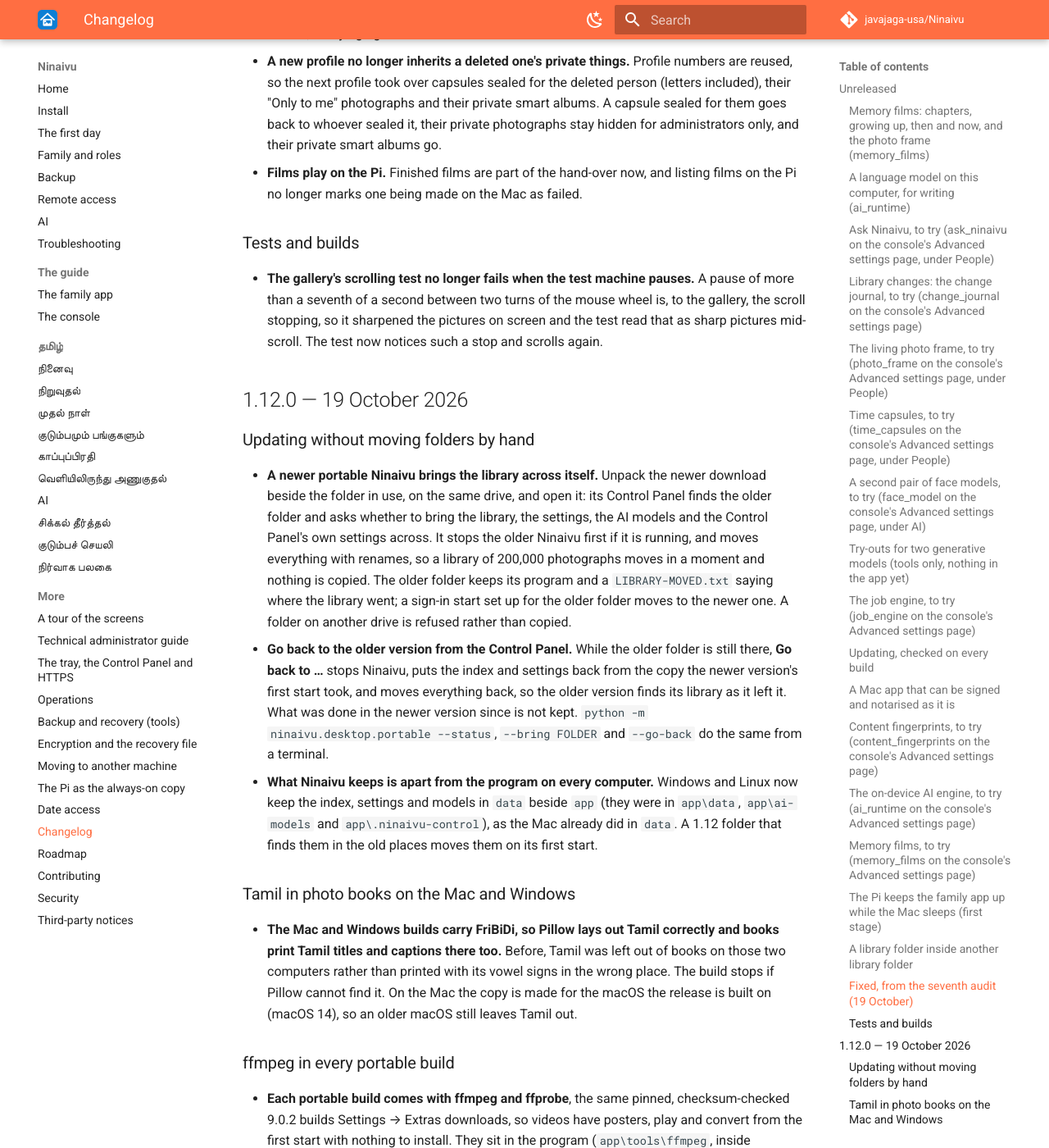
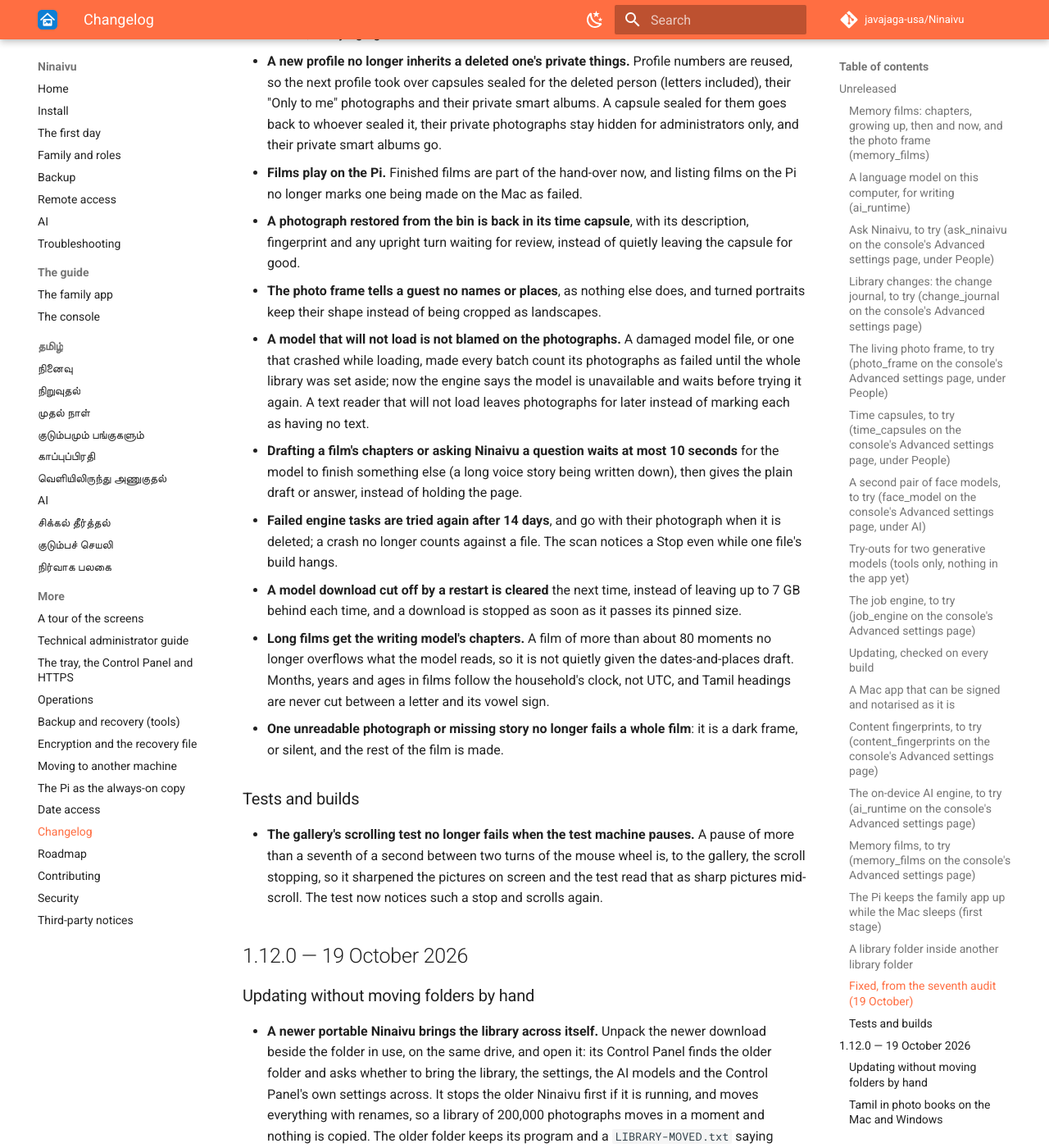
Before and after one commit to javajaga-usa/Ninaivu, an MkDocs documentation site: the page built from docs/CHANGELOG.md, in a window 1280 px wide and 1400 px high, scrolled down 11847 px. Shown: the whole window at 82% size. Built offline with MkDocs 1.6.1 and Material for MkDocs 9.7.7, drawn with Linux system fonts in a browser that asks for light colours; comment, search, counter and statistics services are not loaded.

Commit message:
Changelog: the Medium fixes from the seventh audit
Co-Authored-By: Claude Opus 5.5 (1M context) <noreply@anthropic.com>
Claude-Session: https://claude.ai/code/session_012dnVjvdfp2kEeiQq2uSrwB

```diff
--- a/docs/CHANGELOG.md
+++ b/docs/CHANGELOG.md
@@ -125,6 +125,14 @@
 - **Go back keeps a copy first.** Before the index goes back to how the older version left it, a copy of the library as it is now is taken in `data/backups/before-go-back`, and the dialog says what is not carried back. A go-back cut short by a file held open is finished by pressing Go back again, and a bring-across whose move fails part of the way puts back what it moved, so trying again works.
 - **A new profile no longer inherits a deleted one's private things.** Profile numbers are reused, so the next profile took over capsules sealed for the deleted person (letters included), their "Only to me" photographs and their private smart albums. A capsule sealed for them goes back to whoever sealed it, their private photographs stay hidden for administrators only, and their private smart albums go.
 - **Films play on the Pi.** Finished films are part of the hand-over now, and listing films on the Pi no longer marks one being made on the Mac as failed.
+- **A photograph restored from the bin is back in its time capsule**, with its description, fingerprint and any upright turn waiting for review, instead of quietly leaving the capsule for good.
+- **The photo frame tells a guest no names or places**, as nothing else does, and turned portraits keep their shape instead of being cropped as landscapes.
+- **A model that will not load is not blamed on the photographs.** A damaged model file, or one that crashed while loading, made every batch count its photographs as failed until the whole library was set aside; now the engine says the model is unavailable and waits before trying it again. A text reader that will not load leaves photographs for later instead of marking each as having no text.
+- **Drafting a film's chapters or asking Ninaivu a question waits at most 10 seconds** for the model to finish something else (a long voice story being written down), then gives the plain draft or answer, instead of holding the page.
+- **Failed engine tasks are tried again after 14 days**, and go with their photograph when it is deleted; a crash no longer counts against a file. The scan notices a Stop even while one file's build hangs.
+- **A model download cut off by a restart is cleared** the next time, instead of leaving up to 7 GB behind each time, and a download is stopped as soon as it passes its pinned size.
+- **Long films get the writing model's chapters.** A film of more than about 80 moments no longer overflows what the model reads, so it is not quietly given the dates-and-places draft. Months, years and ages in films follow the household's clock, not UTC, and Tamil headings are never cut between a letter and its vowel sign.
+- **One unreadable photograph or missing story no longer fails a whole film**: it is a dark frame, or silent, and the rest of the film is made.
 
 ### Tests and builds
 
```
